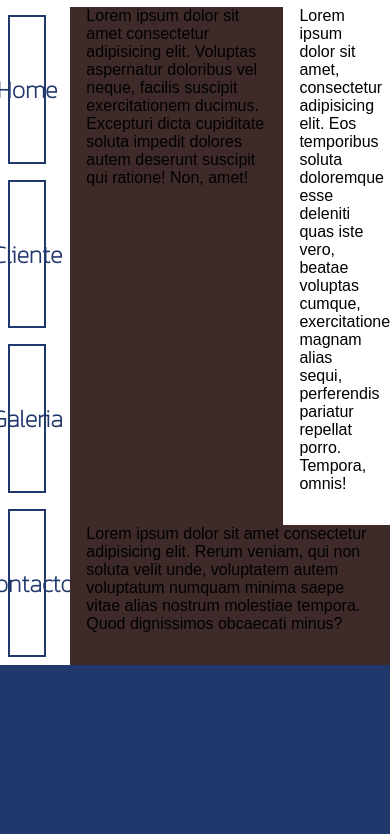
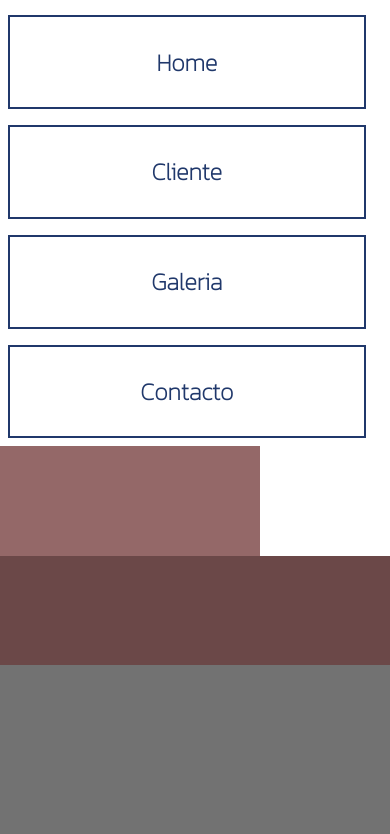
Before and after one commit to MiewWie/semantica, a plain HTML site: page index.html in a window 390 px wide. Shown: the part 799-1633 px from the top of the page. Drawn offline with Linux system fonts and the light colour scheme.

Commit message:
solucion error responsive design

```diff
--- a/css/styles.css
+++ b/css/styles.css
@@ -36,7 +36,7 @@ h1
 .slide__text
 {
     font-family: Kanit-SemiBold;
-    font-size: 3.5rem;
+    font-size: 3rem;
     color: #3f2a2a;
 }
 .slide__button
@@ -71,22 +71,26 @@ h1
 }
 .article__container
 {
-    background-color: #3f2a2a;
+    background-color: #946868;
 }
 .section__content
 {
-    background-color: #3f2a2a;
+    background-color: #6b4848;
 }
 .footer__container
 {
-    background-color: #20386B;
+    background-color: #727272;
     height: 20vh;
 }
 
 
 
 
-
+@media only screen and (max-width: 900px){
+    .slider__images{
+       background-size: 120vh;
+    }
+}
 @font-face
 {
     font-family: Kanit-Thin;
--- a/index.html
+++ b/index.html
@@ -30,30 +30,36 @@
             </nav>
             <section class="col-xs-12">
                 <div class="row col-xs-12 center-xs slider__images">
-                    <p class="col-xs-12 slide__text">¡BIENVENIDOS AL PAISAJE!</p>
-                    <a href="#" class="col-xs-2 slide__button"><h1>Saber Más</h1></a>
+                    <p class="col-xs-12 col-sm-12 slide__text">¡BIENVENIDOS AL PAISAJE!</p>
+                    <a href="#" class="col-xs-8 col-sm-2 slide__button"><h1>Saber Más</h1></a>
                 </div>
             </section>
         </header>
         <section class="section__container row">
-            <div class="row col-xs-2">
-                    <a href="" class="button__down col-xs-12">
+            <div class="row col-xs-12 col-sm-2">
+                    <a href="" class="button__down col-xs-11 col-sm-12">
                         <h1 class="button__text">Home</h1>
                     </a>
-                    <a href="" class="button__down col-xs-12">
+                    <a href="" class="button__down col-xs-11 col-sm-12">
                         <h1 class="button__text">Cliente</h1>
                     </a>
-                    <a href="" class="button__down col-xs-12">
+                    <a href="" class="button__down col-xs-11 col-sm-12">
                         <h1 class="button__text">Galeria</h1>
                     </a>
-                    <a href="" class="button__down col-xs-12">
+                    <a href="" class="button__down col-xs-11 col-sm-12">
                         <h1 class="button__text">Contacto</h1>
                     </a>
             </div>
-            <div class="row col-xs-10">
-                <article class="article__container col-xs-8">Lorem ipsum dolor sit amet consectetur adipisicing elit. Voluptas aspernatur doloribus vel neque, facilis suscipit exercitationem ducimus. Excepturi dicta cupiditate soluta impedit dolores autem deserunt suscipit qui ratione! Non, amet!</article>
-                <aside class="aside__container col-xs-4">Lorem ipsum dolor sit amet, consectetur adipisicing elit. Eos temporibus soluta doloremque esse deleniti quas iste vero, beatae voluptas cumque, exercitationem magnam alias sequi, perferendis pariatur repellat porro. Tempora, omnis!</aside>
-                <section class="section__content col-xs-12">Lorem ipsum dolor sit amet consectetur adipisicing elit. Rerum veniam, qui non soluta velit unde, voluptatem autem voluptatum numquam minima saepe vitae alias nostrum molestiae tempora. Quod dignissimos obcaecati minus?</section>
+            <div class="row col-xs-12 col-sm-10">
+                <article class="article__container col-xs-8">
+
+                </article>
+                <aside class="aside__container col-xs-4">
+
+                </aside>
+                <section class="section__content col-xs-12">
+
+                </section>
             </div>
         </section>
         <footer class="footer__container col-xs-12">
```
